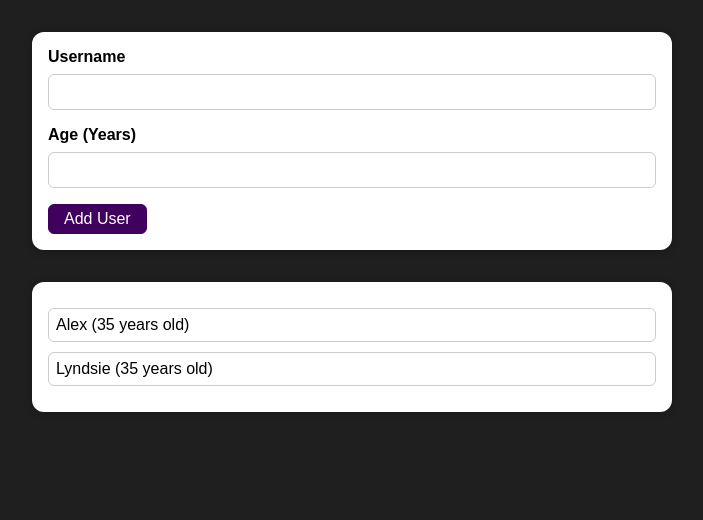
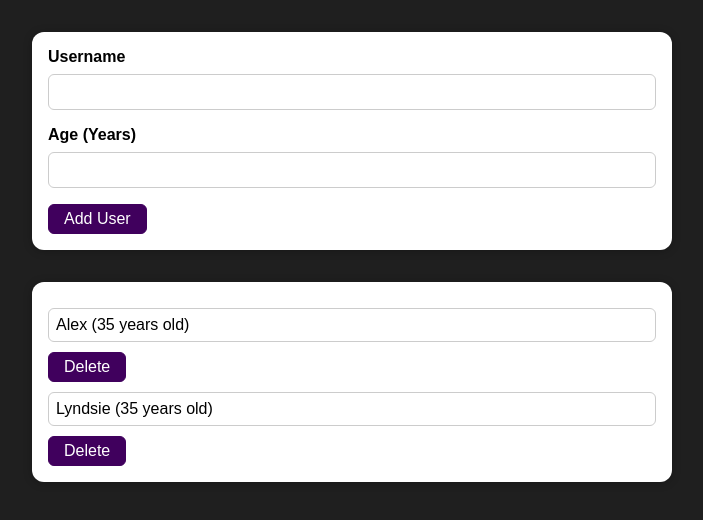
Before and after one commit to alex-lane/udemy-react-course, a React (Create React App) app in the folder add-user-project/: page / in a window 1280 px wide. Shown: the top 520 px of the page, without its empty margins (288-991 px from the left). Built offline with nearby package versions, Linux system fonts and the light colour scheme.

Commit message:
Delete users

```diff
--- a/add-user-project/src/App.js
+++ b/add-user-project/src/App.js
@@ -15,10 +15,17 @@ function App() {
     });
   };
 
+  const deleteUserHandler = (id) => {
+    setUsers((prevUsers) => {
+      const updatedUsers = prevUsers.filter((user) => user.id !== id);
+      return updatedUsers;
+    });
+  };
+
   return (
     <div>
       <AddUser onAddUser={addUserHandler} />
-      <UserList users={users} />
+      <UserList users={users} onDeleteUser={deleteUserHandler} />
     </div>
   );
 }
--- a/add-user-project/src/components/Users/UserList/User/User.js
+++ b/add-user-project/src/components/Users/UserList/User/User.js
@@ -1,10 +1,18 @@
+import Button from "../../../UI/Button/Button";
 import styles from "./User.module.css";
 
-const User = ({ name, age }) => {
+const User = ({ id, name, age, onDeleteUser }) => {
+  const deleteUserHandler = (id) => {
+    const updatedUsers = onDeleteUser(id);
+  };
+
   return (
-    <div className={styles.user}>
-      {name} ({age} years old)
-    </div>
+    <>
+      <div className={styles.user}>
+        {name} ({age} years old)
+      </div>
+      <Button onClick={() => deleteUserHandler(id)}>Delete</Button>
+    </>
   );
 };
 
--- a/add-user-project/src/components/Users/UserList/UserList.js
+++ b/add-user-project/src/components/Users/UserList/UserList.js
@@ -1,11 +1,17 @@
 import User from "./User/User";
 import Card from "../../UI/Card/Card";
 
-const UserList = ({ users }) => {
+const UserList = ({ users, onDeleteUser }) => {
   return (
     <Card>
       {users.map((user) => (
-        <User key={user.id} name={user.name} age={user.age} />
+        <User
+          key={user.id}
+          id={user.id}
+          name={user.name}
+          age={user.age}
+          onDeleteUser={onDeleteUser}
+        />
       ))}
     </Card>
   );
```
